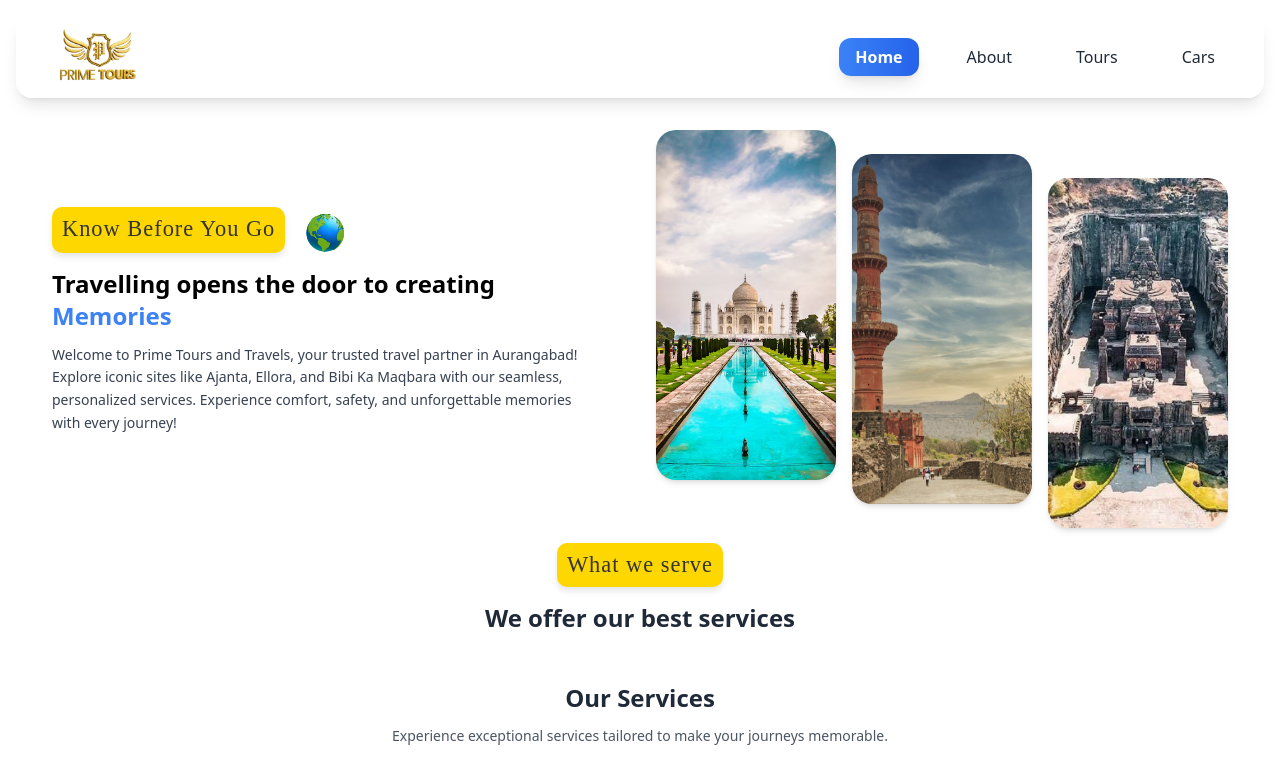
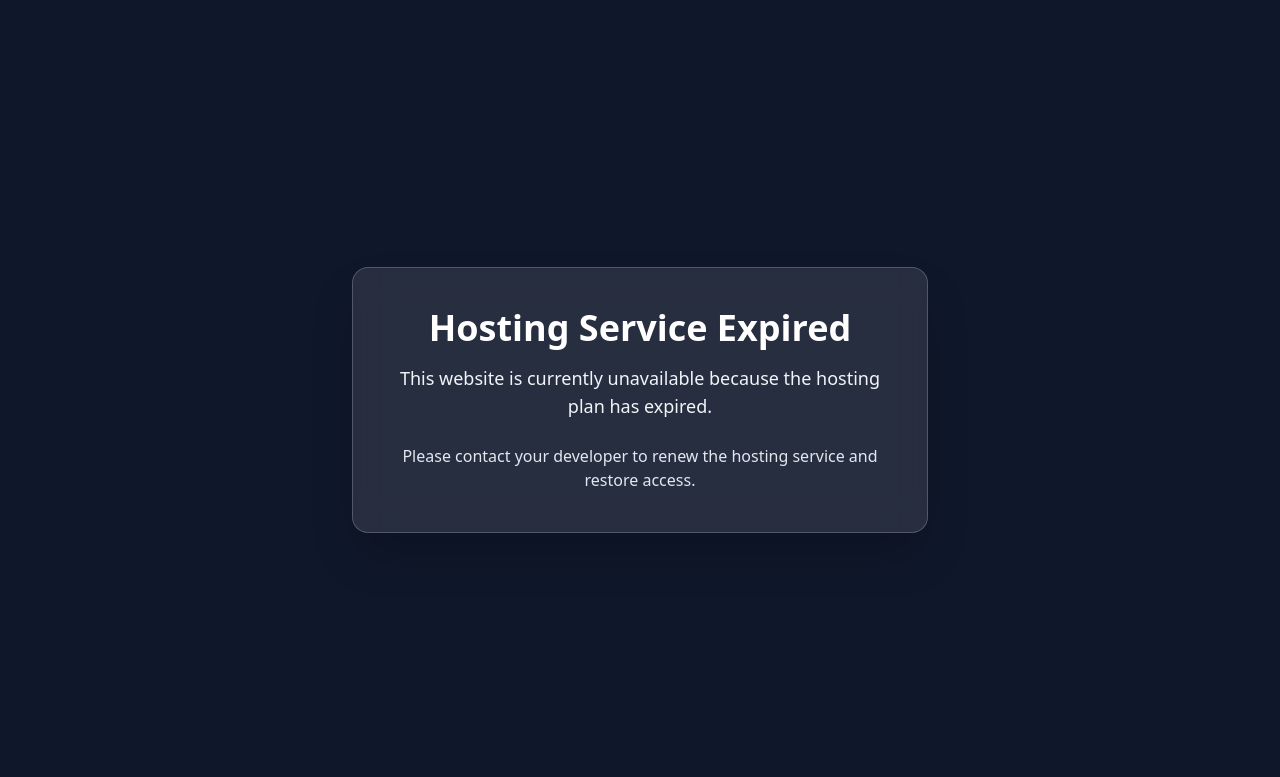
Before and after one commit to iamfaiz55/prime-tours, a React (Vite) app: page / in a window 1280 px wide. Shown: the top 777 px of the page. Built offline with nearby package versions, Linux system fonts and the light colour scheme.

Commit message:
hosting expired

```diff
--- a/src/App.tsx
+++ b/src/App.tsx
@@ -1,15 +1,17 @@
 import React from 'react'
-import { BrowserRouter, Route, Routes } from 'react-router-dom'
-import Layout from './components/Layout'
-import Home from './routes/home'
-import About from './pages/About'
-import CarList from './pages/Car'
-import TourList from './components/FeaturedTourList'
-import NotFound from './components/NotFound'
+// import { BrowserRouter, Route, Routes } from 'react-router-dom'
+// import Layout from './components/Layout'
+// import Home from './routes/home'
+// import About from './pages/About'
+// import CarList from './pages/Car'
+// import TourList from './components/FeaturedTourList'
+// import NotFound from './components/NotFound'
+import HostingExpired from './pages/HostingExpired'
 
 const App: React.FC = () => {
   return <>
-  <BrowserRouter>
+  <HostingExpired />
+  {/* <BrowserRouter>
   <Routes>
     <Route path='/' element={<Layout/>}>
     <Route index element={<Home/>} />
@@ -20,7 +22,7 @@ const App: React.FC = () => {
     </Route>
 
   </Routes>
-  </BrowserRouter>
+  </BrowserRouter> */}
   </>
 }
 
--- /dev/null
+++ b/src/pages/HostingExpired.tsx
@@ -0,0 +1,21 @@
+import React from 'react';
+
+const HostingExpired: React.FC = () => {
+  return (
+    <div className="min-h-screen bg-slate-900 flex items-center justify-center px-4">
+      <div className="max-w-xl w-full text-center bg-white/10 backdrop-blur-lg border border-white/20 rounded-2xl p-10 shadow-2xl">
+        <h1 className="text-3xl md:text-4xl font-bold text-white mb-4">
+          Hosting Service Expired
+        </h1>
+        <p className="text-lg text-slate-100 mb-6">
+          This website is currently unavailable because the hosting plan has expired.
+        </p>
+        <p className="text-slate-200">
+          Please contact your developer to renew the hosting service and restore access.
+        </p>
+      </div>
+    </div>
+  );
+};
+
+export default HostingExpired;
```
